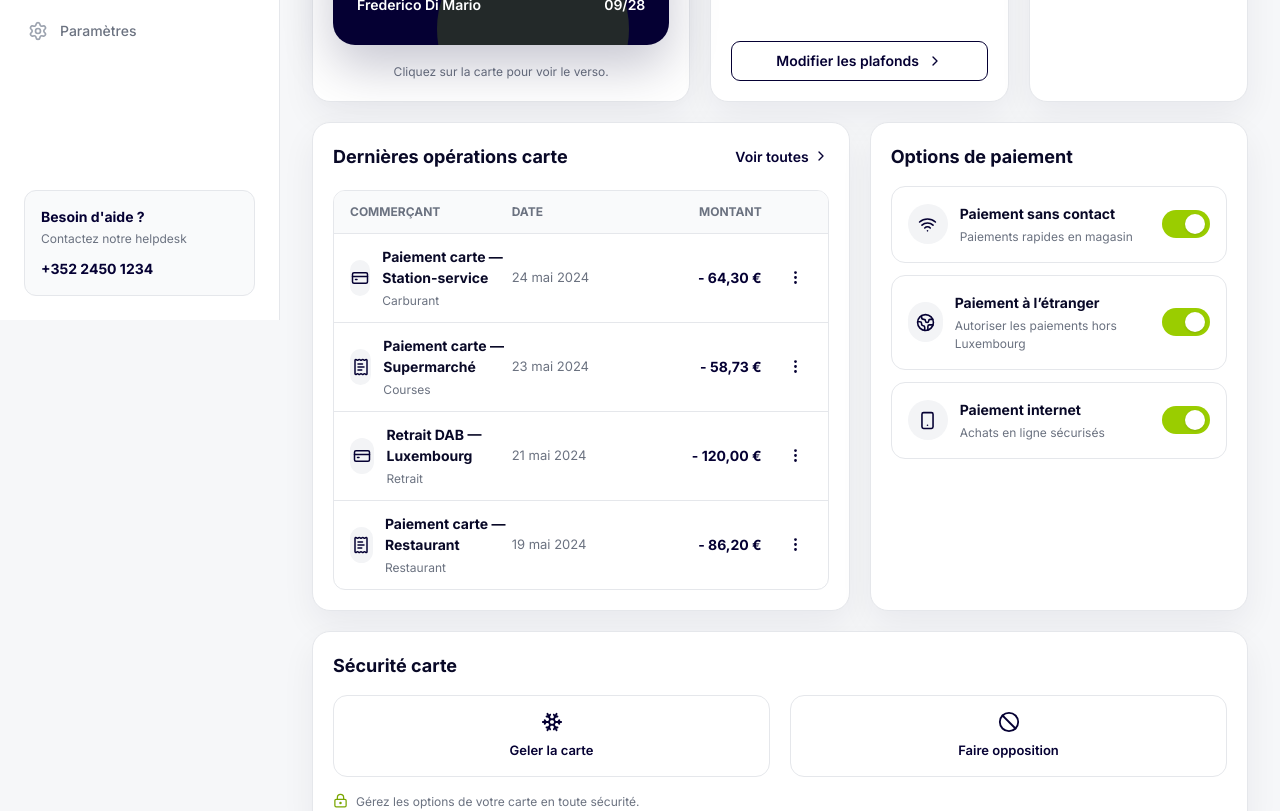
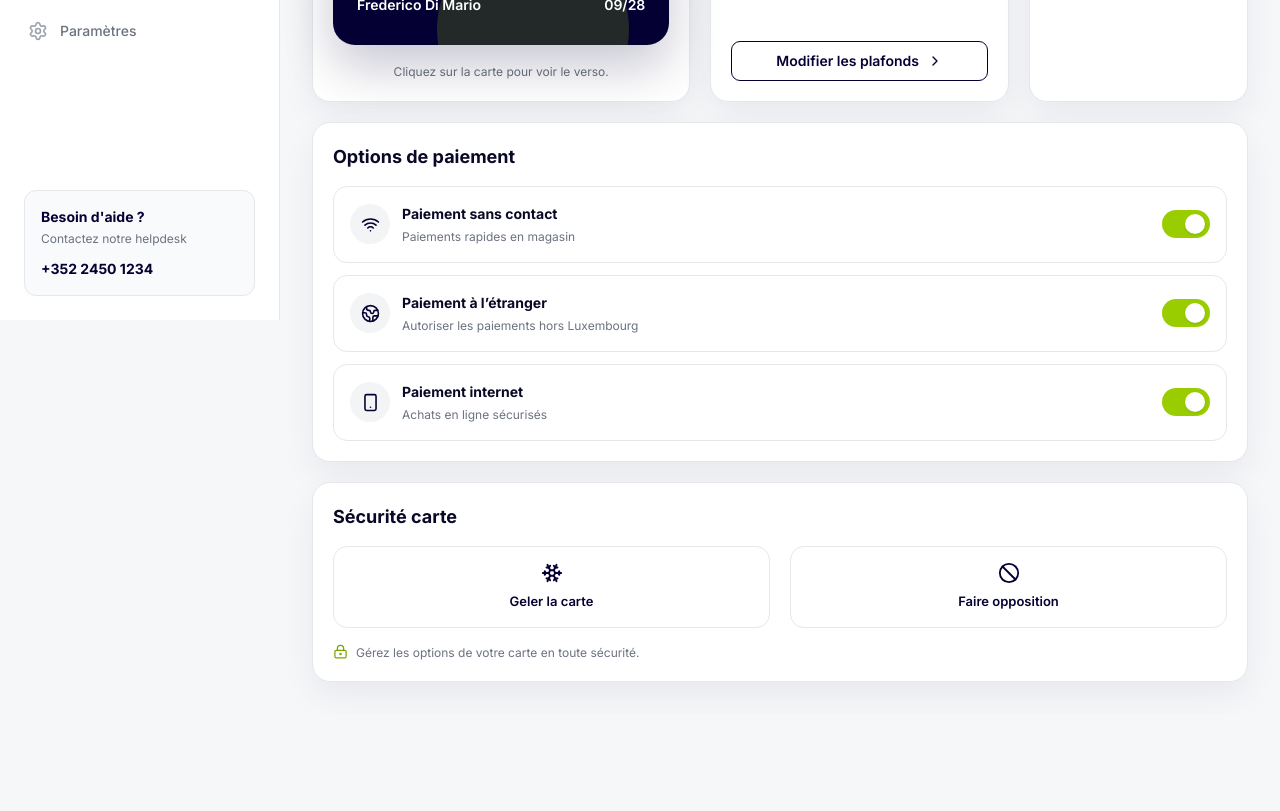
Before and after one commit to nattergerard77-cyber/banking-demo-app, a Next.js app: page /cartes in a window 1280 px wide. Shown: the part 480-1291 px from the top of the page. After the commit the page ends 1194 px from the top, so only its background shows below. Built offline with nearby package versions, Linux system fonts and the light colour scheme.

Commit message:
Supprimer operations carte fictives et detecter appareil connecte

```diff
--- a/src/components/desktop/DesktopCards.tsx
+++ b/src/components/desktop/DesktopCards.tsx
@@ -10,8 +10,6 @@ import {
   CreditCard,
   Globe2,
   LockKeyhole,
-  MoreVertical,
-  ReceiptText,
   ShieldCheck,
   Smartphone,
   Snowflake,
@@ -23,37 +21,6 @@ import DemoModal from "../shared/DemoModal";
 import DemoSwitch from "../shared/DemoSwitch";
 import DemoToast from "../shared/DemoToast";
 import { useLastLogin } from "@/hooks/useLastLogin";
-
-const cardTransactions = [
-  {
-    merchant: "Paiement carte — Station-service",
-    date: "24 mai 2024",
-    category: "Carburant",
-    amount: "- 64,30 €",
-    icon: CreditCard,
-  },
-  {
-    merchant: "Paiement carte — Supermarché",
-    date: "23 mai 2024",
-    category: "Courses",
-    amount: "- 58,73 €",
-    icon: ReceiptText,
-  },
-  {
-    merchant: "Retrait DAB — Luxembourg",
-    date: "21 mai 2024",
-    category: "Retrait",
-    amount: "- 120,00 €",
-    icon: CreditCard,
-  },
-  {
-    merchant: "Paiement carte — Restaurant",
-    date: "19 mai 2024",
-    category: "Restaurant",
-    amount: "- 86,20 €",
-    icon: ReceiptText,
-  },
-];
 
 function CardBox({
   children,
@@ -250,7 +217,7 @@ export function DesktopCards() {
     etranger: true,
     internet: true,
   });
-  const [activeModal, setActiveModal] = useState<null | "limits" | "freeze" | "oppose" | "all">(null);
+  const [activeModal, setActiveModal] = useState<null | "limits" | "freeze" | "oppose">(null);
   const showToast = (message: string) => setToast(message);
 
   return (
@@ -367,76 +334,7 @@ export function DesktopCards() {
 
         {/* Ligne 2 */}
         <div className="grid grid-cols-12 gap-5">
-          <CardBox className="col-span-7 p-5">
-            <div className="mb-5 flex items-center justify-between group">
-              <h2 className="text-[18px] font-bold text-[#090927]">
-                Dernières opérations carte
-              </h2>
-
-              <button
-                type="button"
-                onClick={() => setActiveModal("all")}
-                className="flex items-center gap-1 text-[14px] font-semibold text-[#050033] interactive-link group"
-              >
-                Voir toutes
-                <ChevronRight size={16} className="arrow-icon" />
-              </button>
-            </div>
-
-            <div className="overflow-hidden rounded-[12px] border border-[#E5E7EB]">
-              <div className="grid grid-cols-[1fr_130px_120px_50px] bg-[#F9FAFB] px-4 py-3 text-[12px] font-bold uppercase text-[#6B7280]">
-                <span>Commerçant</span>
-                <span>Date</span>
-                <span className="text-right">Montant</span>
-                <span />
-              </div>
-
-              {cardTransactions.map((transaction) => {
-                const Icon = transaction.icon;
-
-                return (
-                  <div
-                    key={transaction.merchant}
-                    className="grid grid-cols-[1fr_130px_120px_50px] items-center border-t border-[#E5E7EB] px-4 py-3"
-                  >
-                    <div className="flex items-center gap-3">
-                      <span className="flex h-9 w-9 items-center justify-center rounded-full bg-[#F3F4F6] text-[#050033]">
-                        <Icon size={18} />
-                      </span>
-
-                      <div>
-                        <p className="text-[14px] font-bold text-[#090927]">
-                          {transaction.merchant}
-                        </p>
-                        <p className="mt-1 text-[12px] text-[#6B7280]">
-                          {transaction.category}
-                        </p>
-                      </div>
-                    </div>
-
-                    <span className="text-[13px] text-[#6B7280]">
-                      {transaction.date}
-                    </span>
-
-                    <span className="text-right text-[14px] font-bold text-[#050033]">
-                      {transaction.amount}
-                    </span>
-
-                    <button
-                      type="button"
-                      aria-label={`Menu actions pour ${transaction.merchant}`}
-                      onClick={() => showToast("Menu ouvert.") }
-                      className="ml-auto flex h-8 w-8 items-center justify-center rounded-full text-[#050033] interactive-button"
-                    >
-                      <MoreVertical size={17} />
-                    </button>
-                  </div>
-                );
-              })}
-            </div>
-          </CardBox>
-
-          <CardBox className="col-span-5 p-5">
+          <CardBox className="col-span-12 p-5">
             <h2 className="text-[18px] font-bold text-[#090927]">
               Options de paiement
             </h2>
@@ -537,18 +435,12 @@ export function DesktopCards() {
       <DemoModal
         open={activeModal === "oppose"}
         title="Faire opposition"
-        message="Confirmez la demande d’opposition de cette carte."
+        message="Confirmez la demande d\u2019opposition de cette carte."
         onClose={() => setActiveModal(null)}
         onConfirm={() => {
           setActiveModal(null);
           showToast("Opposition enregistree ");
         }}
-      />
-      <DemoModal
-        open={activeModal === "all"}
-        title="Toutes les operations"
-        message="La liste complète des opérations carte est affichée."
-        onClose={() => setActiveModal(null)}
       />
       <DemoToast open={Boolean(toast)} message={toast} onClose={() => setToast("")} />
     </DesktopShell>
--- a/src/components/desktop/DesktopSettings.tsx
+++ b/src/components/desktop/DesktopSettings.tsx
@@ -19,7 +19,6 @@ import {
   Moon,
   Phone,
   ShieldCheck,
-  Smartphone,
   User,
 } from "lucide-react";
 
@@ -28,6 +27,7 @@ import DemoSwitch from "../shared/DemoSwitch";
 import DemoToast from "../shared/DemoToast";
 import DesktopShell from "./DesktopShell";
 import { useLanguage } from "@/context/LanguageContext";
+import { useCurrentDevice } from "@/hooks/useCurrentDevice";
 
 const settingsSections = [
   {
@@ -76,21 +76,6 @@ const securityItems = [
     description: "Masquer les montants sensibles dans l’interface",
     active: false,
     icon: LockKeyhole,
-  },
-];
-
-const devices = [
-  {
-    name: "Chrome sur Windows",
-    location: "Luxembourg",
-    status: "Actif maintenant",
-    icon: MonitorSmartphone,
-  },
-  {
-    name: "iPhone de Frederico",
-    location: "Application mobile",
-    status: "Dernière activité : hier",
-    icon: Smartphone,
   },
 ];
 
@@ -213,6 +198,7 @@ export function DesktopSettings() {
     };
   }, []);
 
+  const currentDevice = useCurrentDevice();
   const isEn = selectedLanguage === "en";
 
   function onLanguageChange(lang: "fr" | "en") {
@@ -492,25 +478,19 @@ export function DesktopSettings() {
             </h2>
 
             <div className="mt-4 space-y-3">
-              {devices.map((device) => {
-                const Icon = device.icon;
-
-                return (
-                  <div
-                    key={device.name}
-                    className="flex items-center justify-between rounded-[14px] border border-[#E5E7EB] p-4 interactive-row"
-                  >
+              {currentDevice ? (
+                <div className="flex items-center justify-between rounded-[14px] border border-[#E5E7EB] p-4">
                   <div className="flex items-center gap-3">
-                      <span className="flex h-10 w-10 items-center justify-center rounded-full bg-[#F3F4F6] text-[#050033]">
-                        <Icon size={18} />
+                    <span className="flex h-10 w-10 items-center justify-center rounded-full bg-[#EEF7D8] text-[#7AA600]">
+                      <MonitorSmartphone size={18} />
                     </span>
 
                     <div>
                       <p className="text-[14px] font-bold text-[#090927]">
-                          {device.name}
+                        {currentDevice.browser} sur {currentDevice.os}
                       </p>
                       <p className="mt-1 text-[12px] text-[#6B7280]">
-                          {device.location} · {device.status}
+                        {currentDevice.resolution} ·{isEn ? " Active now" : " Actif maintenant"}
                       </p>
                     </div>
                   </div>
@@ -520,12 +500,15 @@ export function DesktopSettings() {
                     onClick={() => setModal("device")}
                     className="flex items-center gap-1 text-[13px] font-semibold text-[#050033] interactive-link"
                   >
-                      Gérer
+                    {isEn ? "Manage" : "Gerer"}
                     <ChevronRight size={13} className="arrow-icon" />
                   </button>
                 </div>
-                );
-              })}
+              ) : (
+                <div className="rounded-[14px] border border-[#E5E7EB] p-4 text-center text-[13px] text-[#6B7280]">
+                  {isEn ? "Detecting device..." : "Detection de l'appareil..."}
+                </div>
+              )}
             </div>
           </Card>
 
--- a/src/components/mobile/MobileCards.tsx
+++ b/src/components/mobile/MobileCards.tsx
@@ -9,7 +9,6 @@ import {
   CreditCard,
   Globe2,
   LockKeyhole,
-  ReceiptText,
   ShieldCheck,
   Smartphone,
   Snowflake,
@@ -20,37 +19,6 @@ import MobileShell from "./MobileShell";
 import DemoModal from "../shared/DemoModal";
 import DemoSwitch from "../shared/DemoSwitch";
 import DemoToast from "../shared/DemoToast";
-
-const transactions = [
-  {
-    merchant: "Paiement carte — Station-service",
-    date: "24 mai 2024",
-    category: "Carburant",
-    amount: "- 64,30 €",
-    icon: CreditCard,
-  },
-  {
-    merchant: "Paiement carte — Supermarché",
-    date: "23 mai 2024",
-    category: "Courses",
-    amount: "- 58,73 €",
-    icon: ReceiptText,
-  },
-  {
-    merchant: "Retrait DAB — Luxembourg",
-    date: "21 mai 2024",
-    category: "Retrait",
-    amount: "- 120,00 €",
-    icon: CreditCard,
-  },
-  {
-    merchant: "Paiement carte — Restaurant",
-    date: "19 mai 2024",
-    category: "Restaurant",
-    amount: "- 86,20 €",
-    icon: ReceiptText,
-  },
-];
 
 function MobileCard({
   children,
@@ -417,54 +385,7 @@ export function MobileCards() {
           </div>
         </MobileCard>
 
-        {/* 5. Dernières opérations */}
-        <MobileCard className="p-4">
-          <div className="mb-4 flex items-center justify-between group">
-            <h2 className="text-[17px] font-bold text-[#090927]">
-              Dernières opérations
-            </h2>
-            <button type="button" onClick={() => setModal("all")} className="flex items-center gap-1 text-[13px] font-semibold text-[#050033] interactive-link group">
-              Voir toutes
-              <ChevronRight size={14} className="arrow-icon" />
-            </button>
-          </div>
-
-          <div className="divide-y divide-[#E5E7EB]">
-            {transactions.map((transaction) => {
-              const Icon = transaction.icon;
-              return (
-                <div
-                  key={transaction.merchant + transaction.date}
-                  className="flex items-center gap-3 py-3"
-                >
-                  <span className="flex h-10 w-10 shrink-0 items-center justify-center rounded-full bg-[#F3F4F6] text-[#050033]">
-                    <Icon size={18} />
-                  </span>
-
-                  <div className="min-w-0 flex-1">
-                    <p className="truncate text-[14px] font-bold text-[#090927]">
-                      {transaction.merchant}
-                    </p>
-                    <p className="mt-0.5 text-[12px] text-[#6B7280]">
-                      {transaction.category}
-                    </p>
-                  </div>
-
-                  <div className="text-right">
-                    <p className="text-[14px] font-bold text-[#050033]">
-                      {transaction.amount}
-                    </p>
-                    <p className="mt-0.5 text-[11px] text-[#6B7280]">
-                      {transaction.date}
-                    </p>
-                  </div>
-                </div>
-              );
-            })}
-          </div>
-        </MobileCard>
-
-        {/* 6. Sécurité carte */}
+        {/* 5. Sécurité carte */}
         <MobileCard className="p-4">
           <h2 className="text-[17px] font-bold text-[#090927]">
             Sécurité carte
--- /dev/null
+++ b/src/hooks/useCurrentDevice.ts
@@ -0,0 +1,54 @@
+"use client";
+
+import { useState } from "react";
+
+export interface DeviceInfo {
+  os: string;
+  browser: string;
+  type: "Desktop" | "Mobile" | "Tablet";
+  language: string;
+  resolution: string;
+  connectedAt: Date;
+}
+
+function detectOS(ua: string): string {
+  if (/Windows/.test(ua)) return "Windows";
+  if (/Mac OS X/.test(ua)) return "macOS";
+  if (/Android/.test(ua)) return "Android";
+  if (/iPad|iPod/.test(ua)) return "iOS";
+  if (/iPhone/.test(ua)) return "iOS";
+  if (/Linux/.test(ua)) return "Linux";
+  return "Unknown";
+}
+
+function detectBrowser(ua: string): string {
+  if (/Edg/.test(ua)) return "Edge";
+  if (/Chrome/.test(ua)) return "Chrome";
+  if (/Firefox/.test(ua)) return "Firefox";
+  if (/Safari/.test(ua)) return "Safari";
+  return "Unknown";
+}
+
+function detectType(ua: string): "Desktop" | "Mobile" | "Tablet" {
+  if (/iPad|Android(?!.*Mobile)/.test(ua)) return "Tablet";
+  if (/Mobile|Android|iPhone|iPod/.test(ua)) return "Mobile";
+  return "Desktop";
+}
+
+function detectDevice(): DeviceInfo | null {
+  if (typeof window === "undefined") return null;
+  const ua = navigator.userAgent;
+  return {
+    os: detectOS(ua),
+    browser: detectBrowser(ua),
+    type: detectType(ua),
+    language: navigator.language,
+    resolution: `${window.screen.width}x${window.screen.height}`,
+    connectedAt: new Date(),
+  };
+}
+
+export function useCurrentDevice(): DeviceInfo | null {
+  const [device] = useState<DeviceInfo | null>(detectDevice);
+  return device;
+}
```
Also changed, not shown: src/components/mobile/MobileSettings.tsx (+12 -15 lines). Lines whose indentation alone changed are shown as unchanged.
